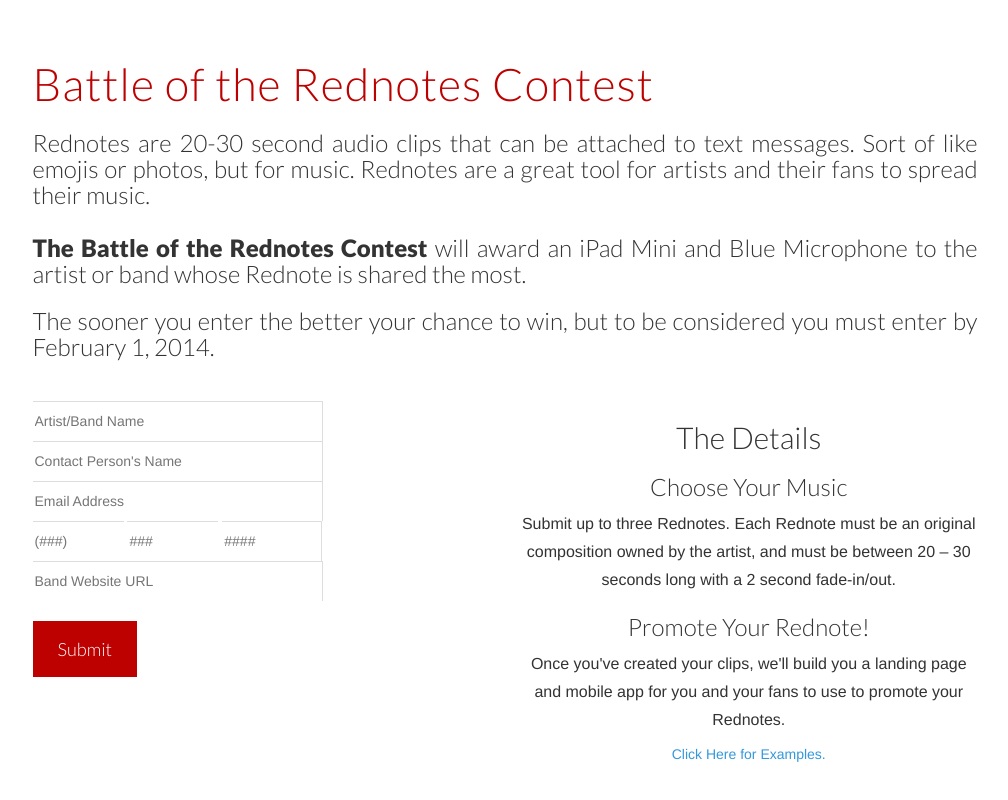
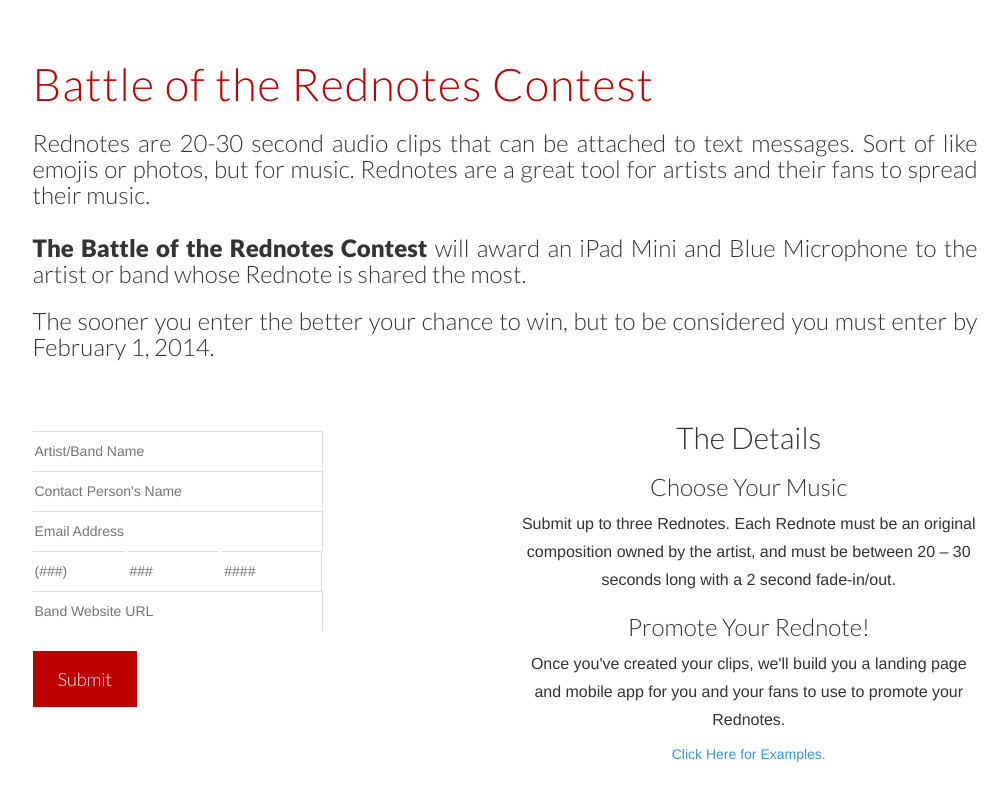
Before and after one commit to kylebillings/rednote, a plain HTML site: page index.html in a window 1280 px wide. Shown: the top 800 px of the page, without its empty margins (135-1143 px from the left). Drawn offline with nearby package versions, Linux system fonts and the light colour scheme.

Commit message:
moves form

```diff
--- a/index.html
+++ b/index.html
@@ -61,7 +61,7 @@
 <div class="row mt centered">
 			<div style="text-align: left;" class="col-lg-6">
 <!-- Begin MailChimp Signup Form -->
-<div id="mc_embed_signup">
+<div style="margin-top: 30px" id="mc_embed_signup">
 <form action="http://rednote.us6.list-manage.com/subscribe/post?u=4698fb9c09c0c7ec443a0cf42&amp;id=bcf19d38a9" method="post" id="mc-embedded-subscribe-form" name="mc-embedded-subscribe-form" class="validate" target="_blank" novalidate>
 <div class="mc-field-group">
 	<input type="text" placeholder="Artist/Band Name" value="" name="MMERGE1" class="required enterform" id="mce-MMERGE1">
```
